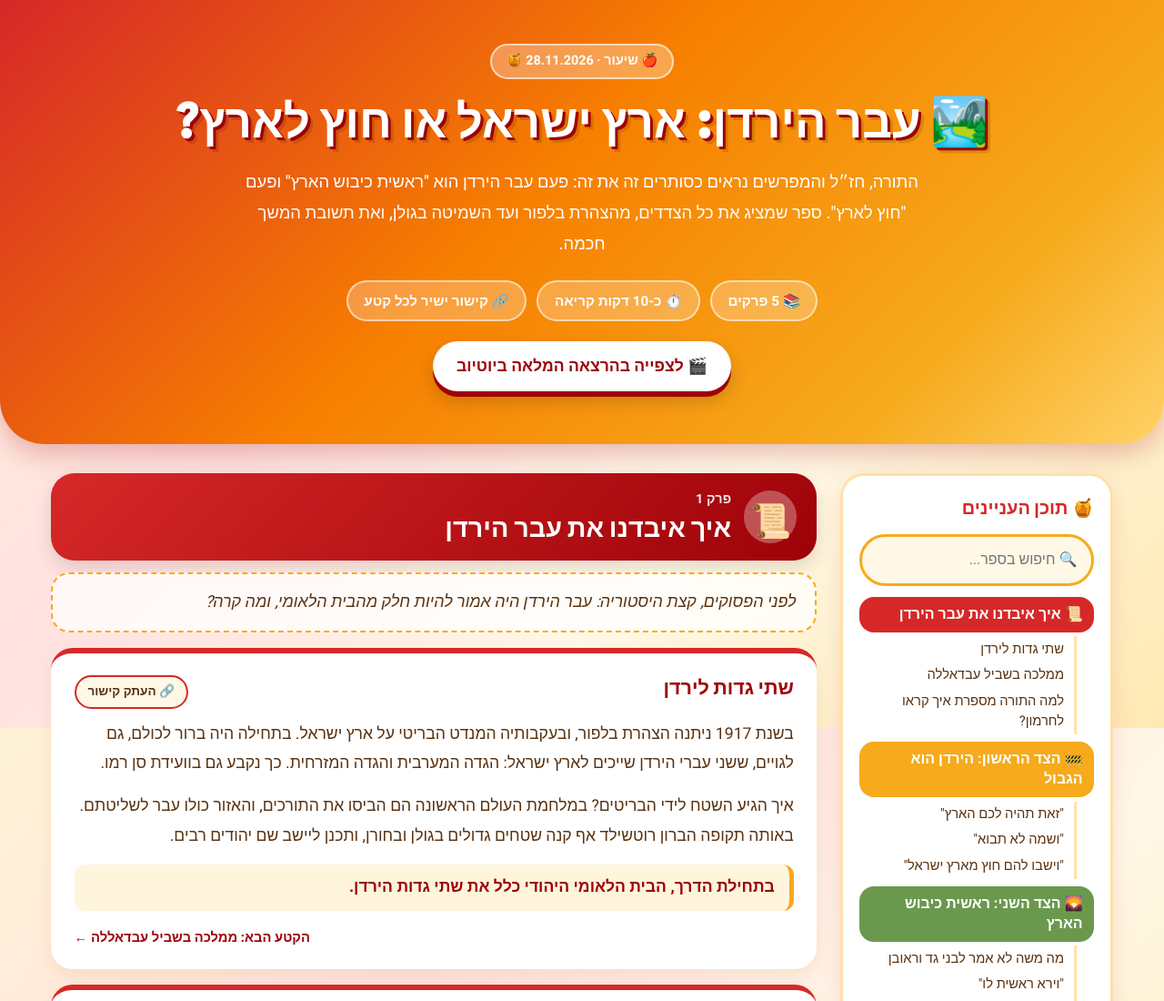
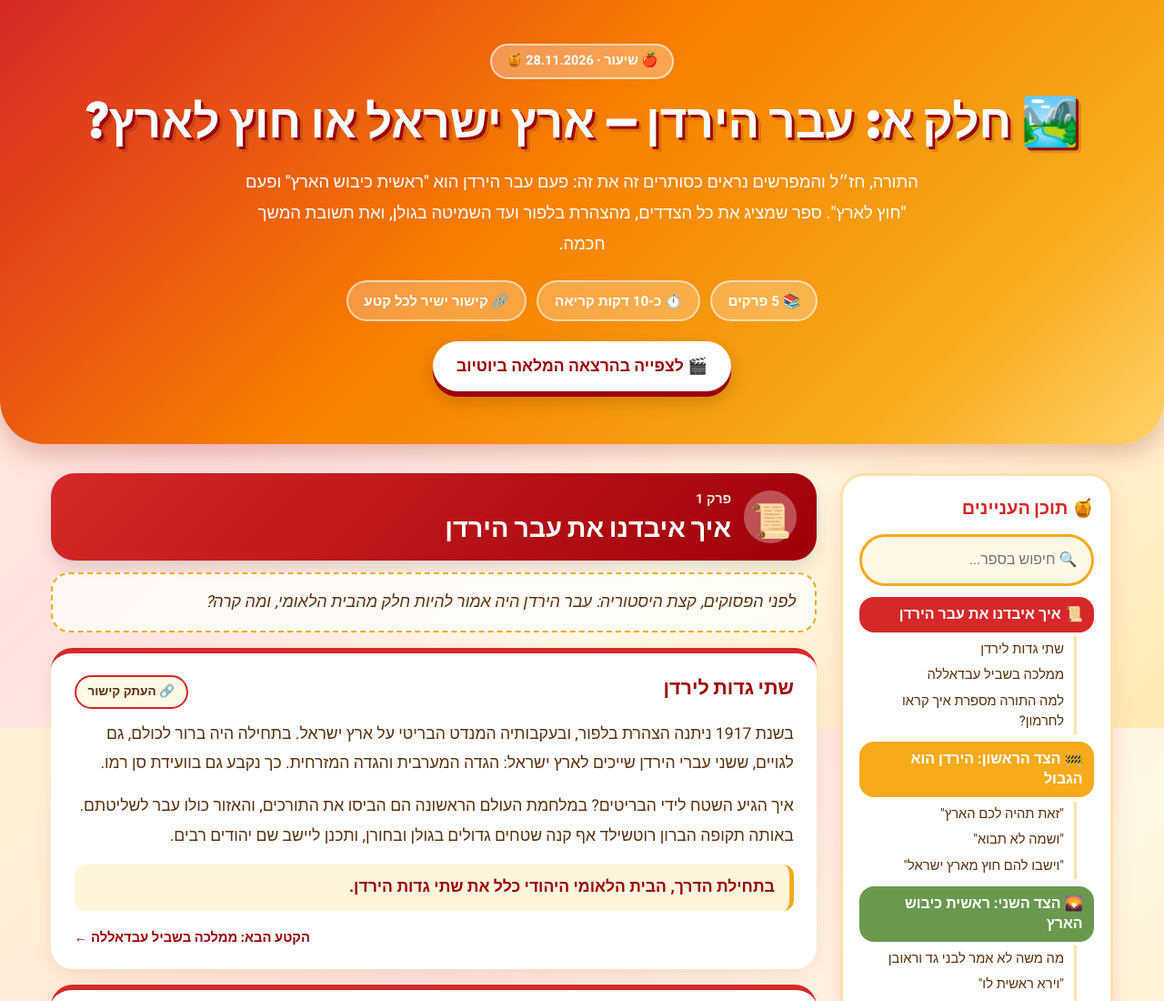
Before and after one commit to yudataub/lessons, a plain HTML site: page transjordan-israel-or-abroad.html in a window 1280 px wide. Shown: the top 1100 px of the page at 91% size. Drawn offline with Linux system fonts and the light colour scheme.

Commit message:
book update: transjordan-israel-or-abroad.html

```diff
--- a/transjordan-israel-or-abroad.html
+++ b/transjordan-israel-or-abroad.html
@@ -3,7 +3,7 @@
 <head>
 <meta charset="UTF-8">
 <meta name="viewport" content="width=device-width, initial-scale=1">
-<title>🏞️ עבר הירדן: ארץ ישראל או חוץ לארץ?</title>
+<title>🏞️ חלק א: עבר הירדן – ארץ ישראל או חוץ לארץ?</title>
 <meta name="description" content="התורה, חז״ל והמפרשים נראים כסותרים זה את זה: פעם עבר הירדן הוא &quot;ראשית כיבוש הארץ&quot; ופעם &quot;חוץ לארץ&quot;. ספר שמציג את כל הצדדים, מהצהרת בלפור ועד השמיטה בגולן, ואת תשובת המשך חכמה.">
 <link rel="preconnect" href="https://fonts.googleapis.com">
 <link rel="preconnect" href="https://fonts.gstatic.com" crossorigin>
@@ -131,7 +131,7 @@ footer a { color: var(--apple-dark); }
 
 <header class="hero">
   <div class="hero-badge">🍎 שיעור · 28.11.2026 🍯</div>
-  <h1 class="hero-title">🏞️ עבר הירדן: ארץ ישראל או חוץ לארץ?</h1>
+  <h1 class="hero-title">🏞️ חלק א: עבר הירדן – ארץ ישראל או חוץ לארץ?</h1>
   <p class="hero-subtitle">התורה, חז״ל והמפרשים נראים כסותרים זה את זה: פעם עבר הירדן הוא &quot;ראשית כיבוש הארץ&quot; ופעם &quot;חוץ לארץ&quot;. ספר שמציג את כל הצדדים, מהצהרת בלפור ועד השמיטה בגולן, ואת תשובת המשך חכמה.</p>
   <div class="hero-stats">
     <div class="stat-bubble">📚 5 פרקים</div>
```
